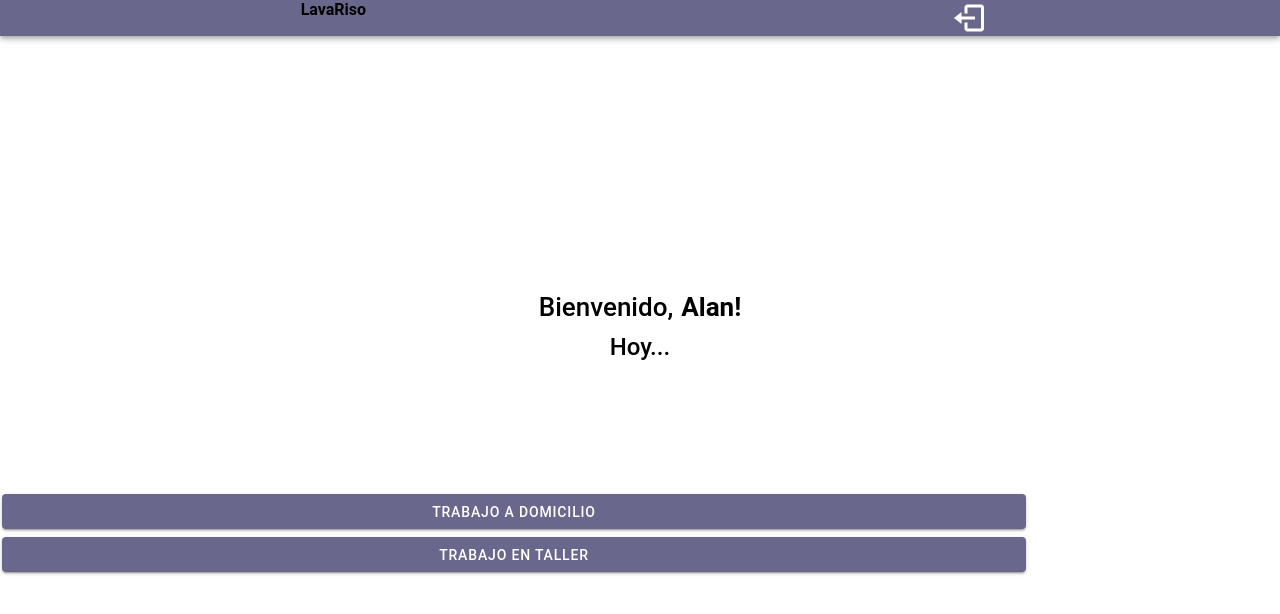
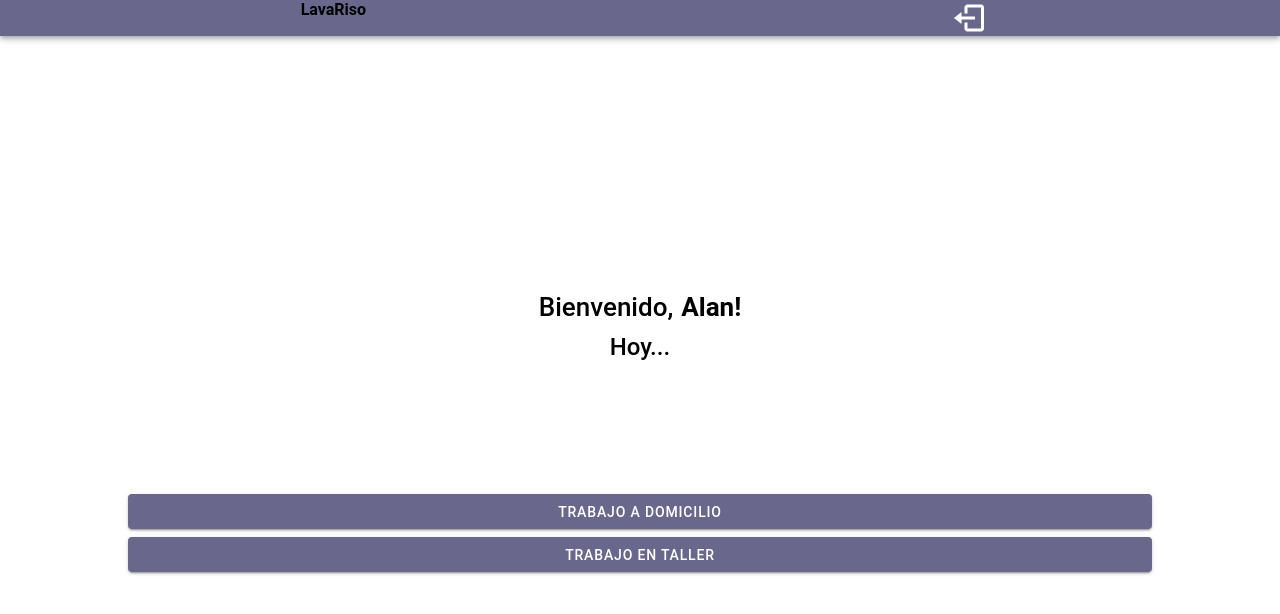
Before and after one commit to PochiTama-dev/lavarisoapp, a React (Vite) app: page /rol in a window 1280 px wide. Shown: the top 614 px of the page. Built offline with nearby package versions, Linux system fonts and the light colour scheme.

Commit message:
LVM-1 // Estilos de botones login

```diff
--- a/src/components/Login/Login.css
+++ b/src/components/Login/Login.css
@@ -34,6 +34,8 @@
 
 .login-button {
   margin-top: 15%;
+  width: 60%;
+  margin-left: 20%;
 }
 
 .login-rol-container h1 {
@@ -57,4 +59,5 @@
   min-height: 35px !important;
   height: 35px !important;
   width: 80%;
+  margin-left: 10%;
 }
```
